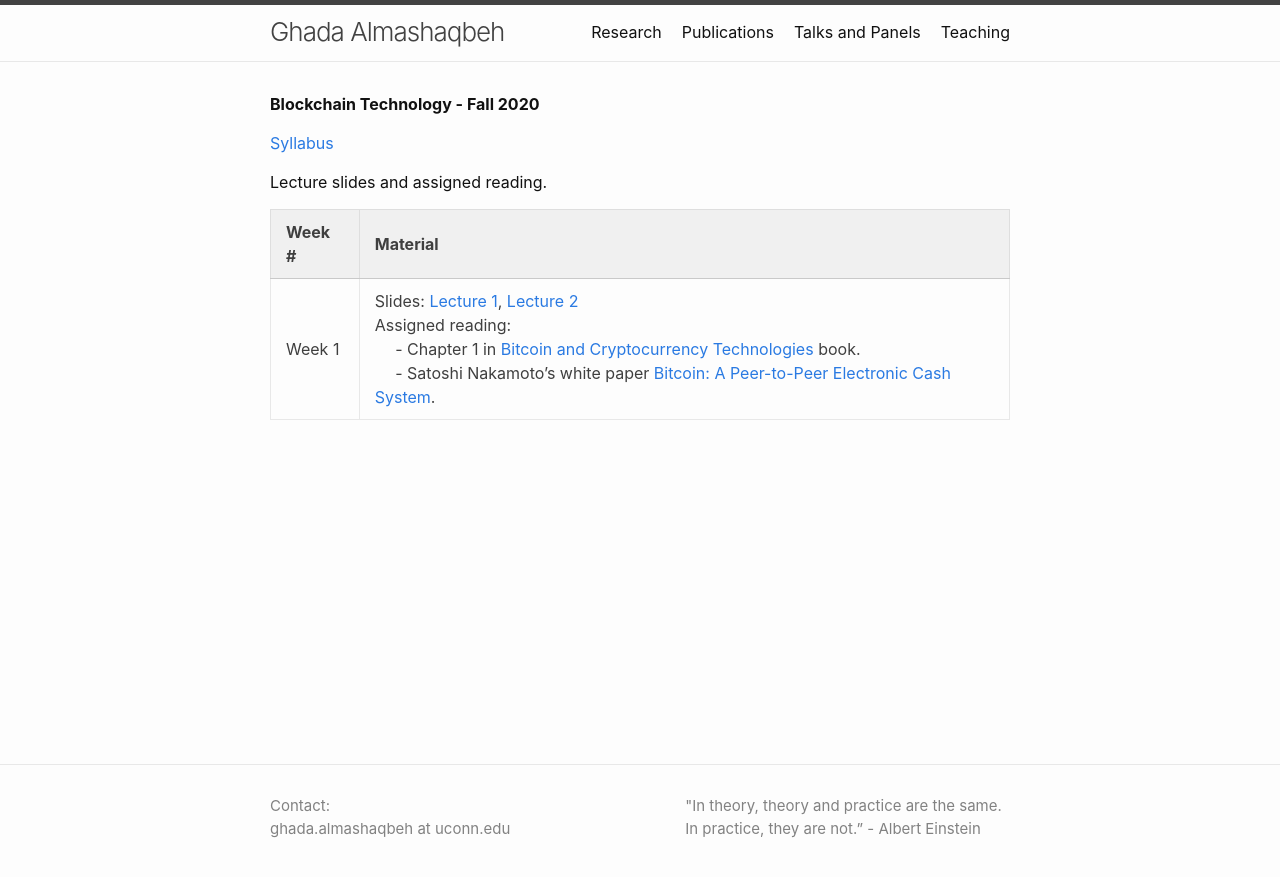
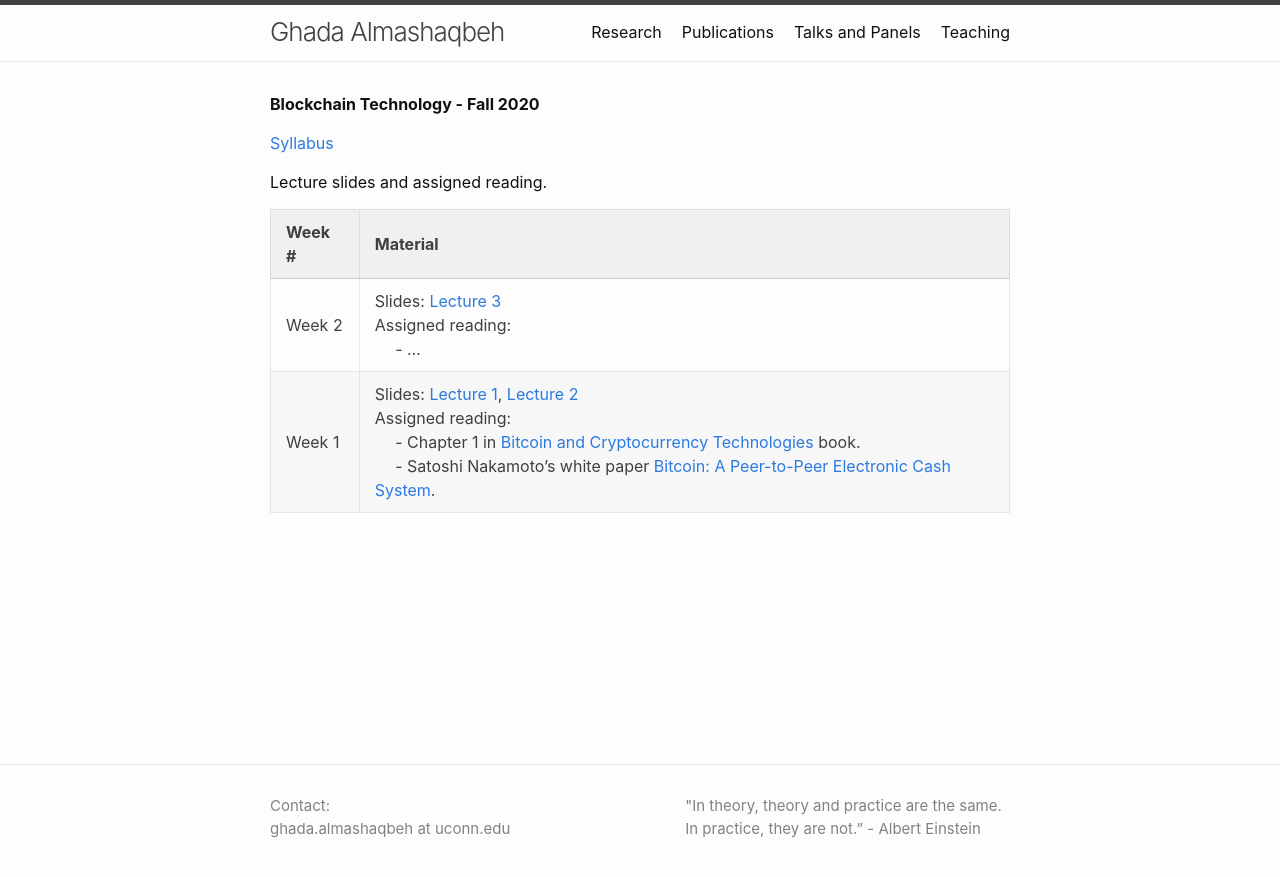
Before and after one commit to GhadaAlmashaqbeh/GhadaAlmashaqbeh.github.io, a Jekyll site: the page built from courses/blockchain-technology-f2020/index.md, in a window 1280 px wide. Shown: the top 877 px of the page. Built offline with Jekyll 4.4.1, drawn with Linux system fonts in a browser that asks for light colours.

Commit message:
add lecture 3

```diff
--- a/courses/blockchain-technology-f2020/index.md
+++ b/courses/blockchain-technology-f2020/index.md
@@ -10,4 +10,5 @@ Lecture slides and assigned reading.
 
 | Week # | Material           |
 |--------|--------------------|
+| Week 2 | Slides: [Lecture 3](./lecture3.pdf) <br/> Assigned reading: <br/> &emsp; - ... |
 | Week 1 | Slides: [Lecture 1](./lecture1.pdf), [Lecture 2](./lecture2.pdf) <br/> Assigned reading: <br/> &emsp; - Chapter 1 in [Bitcoin and Cryptocurrency Technologies](https://d28rh4a8wq0iu5.cloudfront.net/bitcointech/readings/princeton_bitcoin_book.pdf) book. <br/> &emsp; - Satoshi Nakamoto’s white paper [Bitcoin: A Peer-to-Peer Electronic Cash System](https://bitcoin.org/bitcoin.pdf). |
```
Also changed, not shown: 4 other files.
